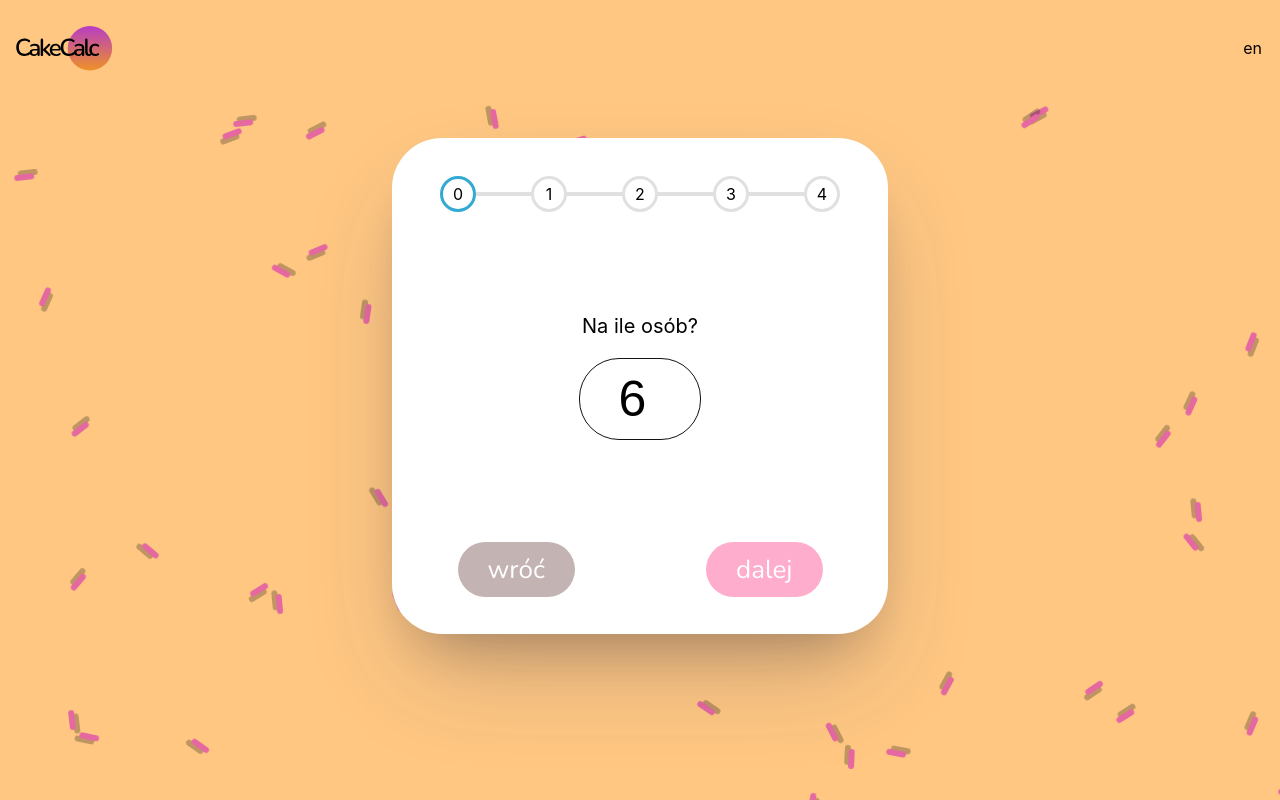
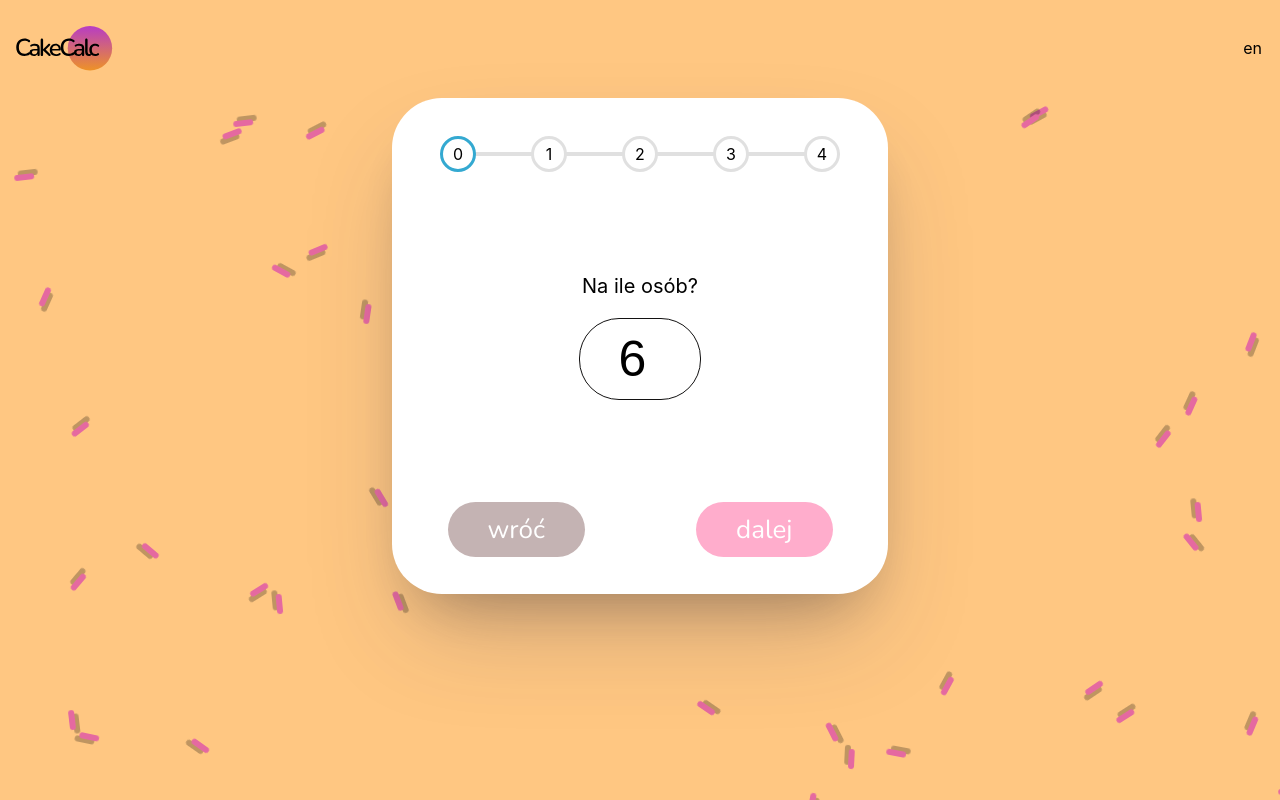
Before and after one commit to olcolcolc/CakeCalcReactApp, a React (Vite) app: page / in a window 1280 px wide. Both pictures are taken after a click on the button "start". Built offline with nearby package versions, Linux system fonts and the light colour scheme.

Commit message:
refactor(welcome-page): Refactor style

```diff
--- a/src/components/mainContainer/MainContainer.tsx
+++ b/src/components/mainContainer/MainContainer.tsx
@@ -16,7 +16,6 @@ const MainContainer = styled.div`
     theme.mixin.forDesktop(`
       border-radius: 50px;
       width: 31rem;
-      margin-top: 50px;
     `)}
 `;
 
--- a/src/components/welcomePage/WelcomePage.tsx
+++ b/src/components/welcomePage/WelcomePage.tsx
@@ -11,6 +11,7 @@ const WelcomePageDiv = styled.div`
   flex-direction: column;
   align-items: center;
   justify-content: center;
+  text-align: center;
   ${theme.mixin.forDesktop(`
         flex-direction: row;
     `)}
@@ -41,7 +42,6 @@ const Description = styled.div`
 const LeftWrapper = styled.div`
   display: flex;
   flex-direction: column;
-  margin-right: 30px;
   ${theme.mixin.forDesktop(`
         margin-top: 160px;
     `)}
--- a/src/styles/theme.tsx
+++ b/src/styles/theme.tsx
@@ -17,7 +17,7 @@ const mixin = {
     border-style: none;
     border-radius: 40px;
     cursor: pointer;
-    padding: 10px 30px;
+    padding: 10px 40px;
   `,
 };
 
```
